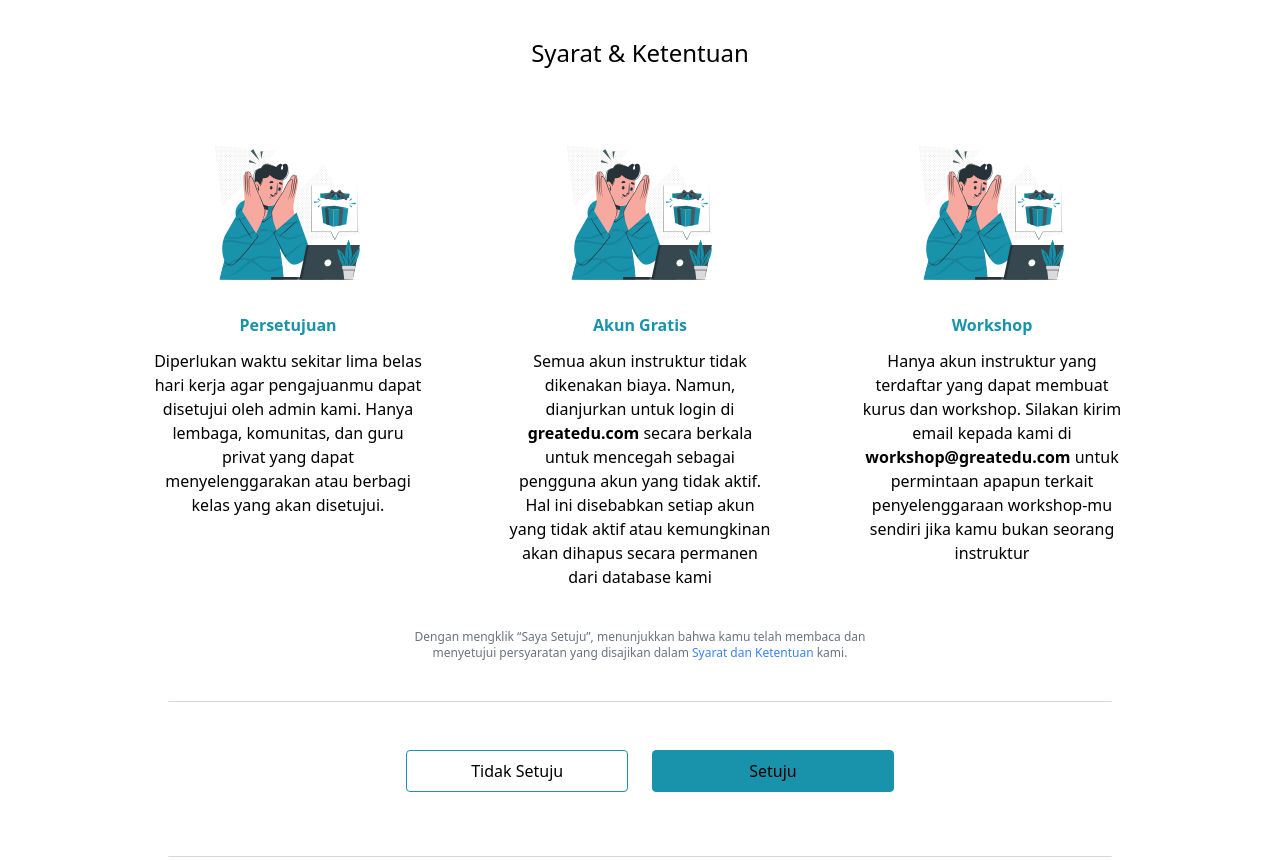
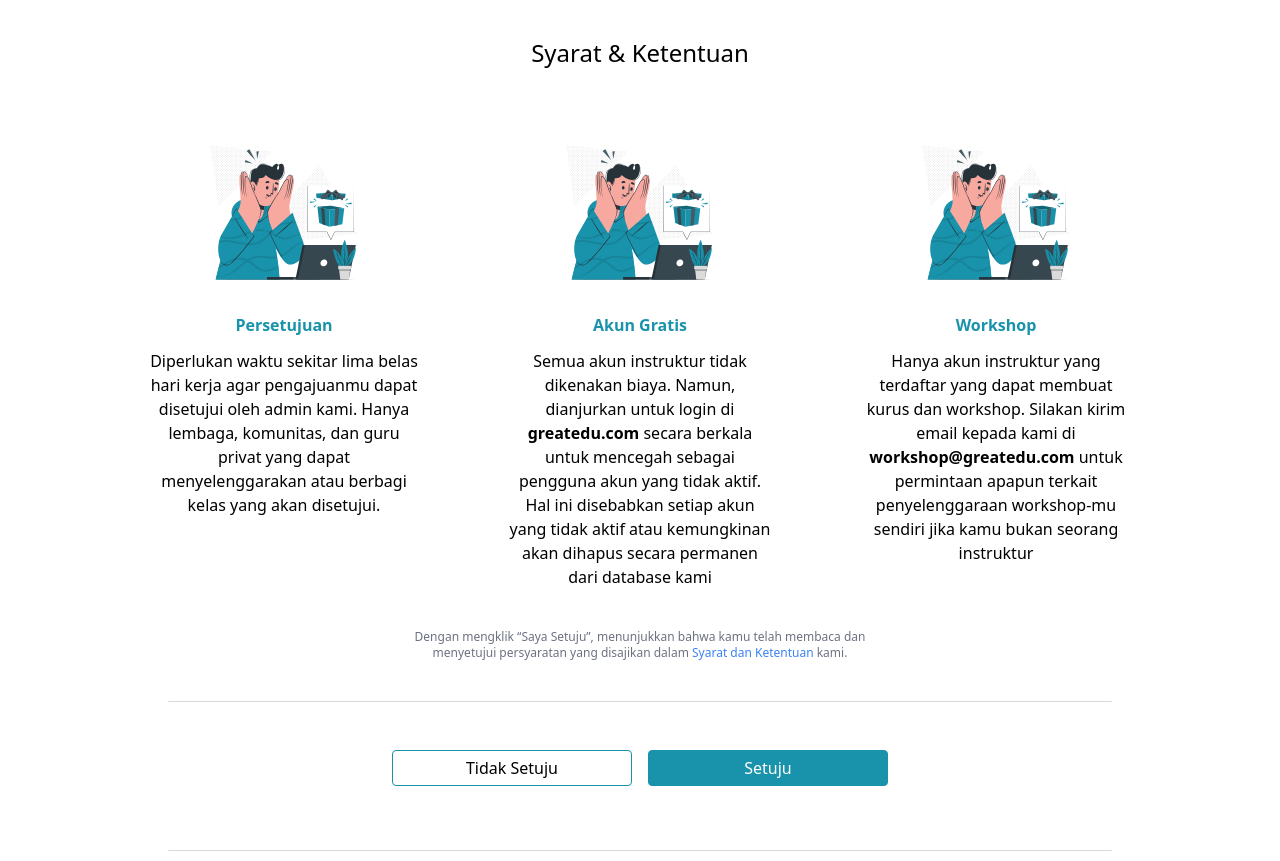
Before and after one commit to ardhisparahita/tailwind, a website: page public/index.html in a window 1280 px wide. Shown: the part 91-952 px from the top of the page. Drawn offline with Linux system fonts and the light colour scheme.

Commit message:
syarat dan ketentuan registrasi

```diff
--- a/public/index.html
+++ b/public/index.html
@@ -12,17 +12,17 @@
     <div class="container mx-auto w-3/4 max-h-screen">
         <h2 class="text-center text-2xl mt-10">Syarat & Ketentuan</h2>
         <section class="flex text-center justify-center mx-auto mt-14">
-            <div class="object-contain">
+            <div class="object-contain pr-5">
                 <img src="/img/snk.svg" alt="" class="w-44 justify-center mx-auto mb-3">
                 <h3 class="text-biru font-bold mb-3">Persetujuan</h3>
                 <p class="text-base w-72 px-2">Diperlukan waktu sekitar lima belas hari kerja agar pengajuanmu dapat disetujui oleh admin kami. Hanya lembaga, komunitas, dan guru privat yang dapat menyelenggarakan atau berbagi kelas yang akan disetujui.</p>
             </div>
-            <div class="object-contain mx-16">
+            <div class="object-contain mx-12">
                 <img src="/img/snk.svg" alt="" class="w-44 mx-auto mb-3">
                 <h3 class="text-biru font-bold mb-3">Akun Gratis</h3>
                 <p class="text-base w-72 px-3">Semua akun instruktur tidak dikenakan biaya. Namun, dianjurkan untuk login di <span class="font-bold">greatedu.com</span> secara berkala untuk mencegah sebagai pengguna akun yang tidak aktif. Hal ini disebabkan setiap akun yang tidak aktif atau kemungkinan akan dihapus secara permanen dari database kami</p>
             </div>
-            <div class="object-contain">
+            <div class="object-contain pl-5">
                 <img src="/img/snk.svg" alt="" class="w-44 mx-auto mb-3">
                 <h3 class="text-biru font-bold mb-3">Workshop</h3>
                 <p class="text-base w-72 px-2">Hanya akun instruktur yang terdaftar yang dapat membuat kurus dan workshop. Silakan kirim email kepada kami di <span class="font-bold">workshop@greatedu.com</span> untuk permintaan apapun terkait penyelenggaraan workshop-mu sendiri jika kamu bukan seorang instruktur</p>
@@ -32,10 +32,10 @@
             <p class="text-xs text-gray-500  text-center">Dengan mengklik “Saya Setuju”, menunjukkan bahwa kamu telah membaca dan menyetujui persyaratan yang disajikan dalam<span class="text-blue-500"> Syarat dan Ketentuan</span> kami.</p>
 
         </section>
-        <img src="/img/Divider.svg" alt="" class=" max-w-full mx-auto mt-10">
+        <img src="/img/Divider.svg" alt="" class=" max-w-full mt-10">
         <section class="flex items-center justify-center mt-12">
-            <button type="submit" class="mx-5 border border-biru rounded px-16 py-2 mr-3">Tidak Setuju</button>
-            <button type="submit" class="bg-biru border border-biru rounded px-24 py-2 ml-3">Setuju</button>
+            <button type="submit" class=" border border-biru rounded w-60 mr-2 h-9">Tidak Setuju</button>
+            <button type="submit" class="bg-biru border border-biru rounded w-60 ml-2 h-9 text-white">Setuju</button>
         </section>
         <img src="/img/Divider.svg" alt="" class=" max-w-full mt-16">
 
```
Also changed, not shown: public/css/style.css.
